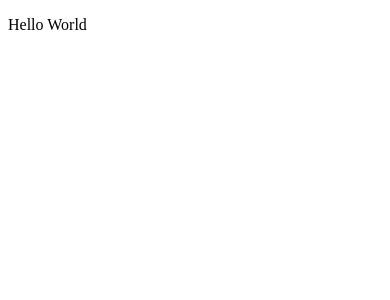
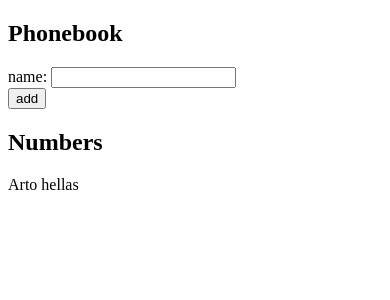
Before and after one commit to karlchvojka/fullstackopen, a React (Vite) app in the folder part2/phonebook/: page / in a window 390 px wide. Shown: the top 300 px of the page. Built offline with nearby package versions, Linux system fonts and the light colour scheme; the HTML template or start-up script is replaced by a standard one.

Commit message:
Part2: Forms: 2.6 The Phonebook Step 1

```diff
--- a/part2/phonebook/src/App.jsx
+++ b/part2/phonebook/src/App.jsx
@@ -1,7 +1,50 @@
+// Framework imports
+import { useState } from 'react'
+
+// Component imports
+import Person from './components/Person'
+
 const App = () => {
+  // State Declarations
+  const [persons, setPersons] = useState([
+    { name: 'Arto hellas', id: 1 }
+  ])
+
+  const [newName, setNewName] = useState('');
+
+  // Helper Functions
+  const addPerson = (event) => {
+    event.preventDefault()
+    const personObject = {
+      name: newName,
+      id: String(persons.length + 1)
+    }
+    setPersons(persons.concat(personObject))
+    setNewName('')
+  }
+
+  const handlePhoneChange = (event) => {
+    setNewName(event.target.value)
+  }
+
   return (
     <div>
-      <p>Hello World</p>
+      <h2>Phonebook</h2>
+      <form onSubmit={addPerson}>
+        <div>
+          name: <input value={newName} onChange={handlePhoneChange} />
+        </div>
+        <div>
+          <button type="submit">add</button>
+        </div>
+      </form>
+
+      <h2>Numbers</h2>
+      <div>
+        {persons.map((person) => (
+          <Person key={person.id} person={person} />
+        ))}
+      </div>
     </div>
   )
 }
--- /dev/null
+++ b/part2/phonebook/src/components/Person.jsx
@@ -0,0 +1,5 @@
+const Person = ({ person }) => {
+  return <div>{person.name}</div>
+}
+
+export default Person
```
